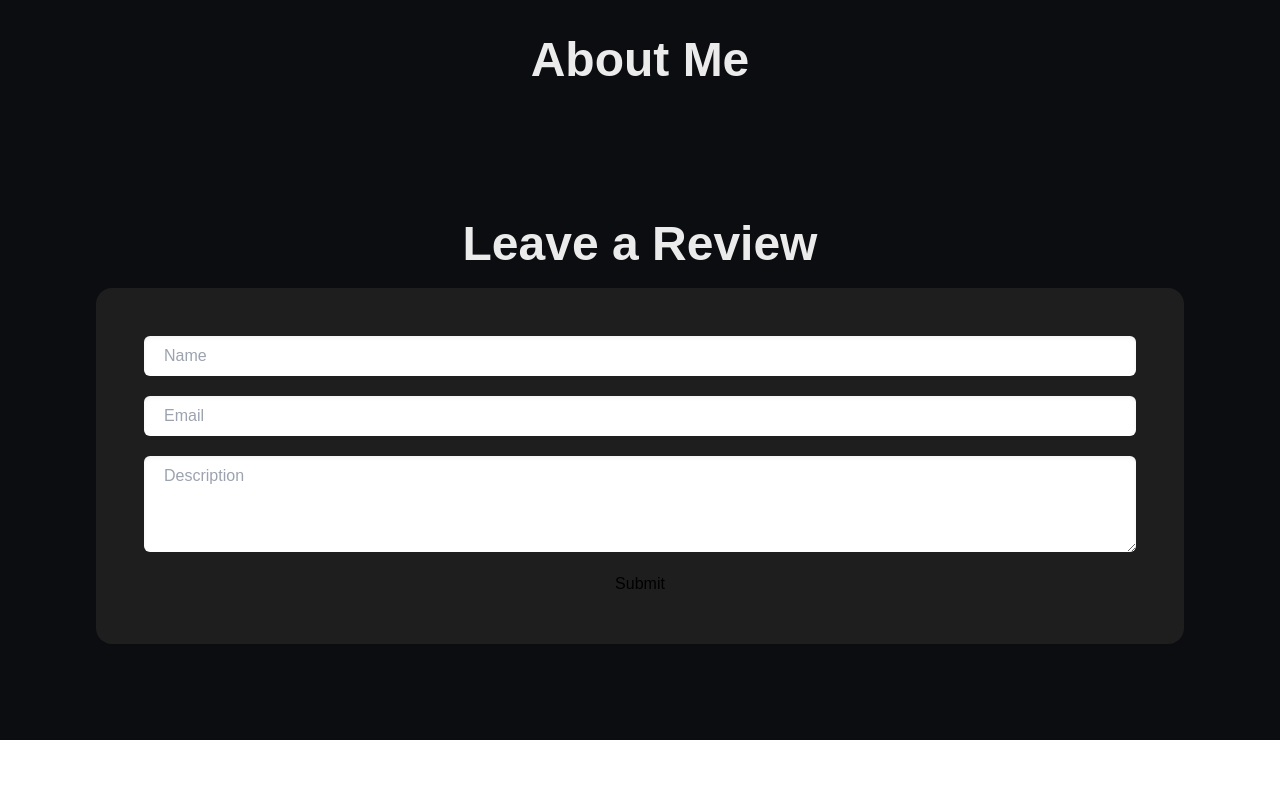
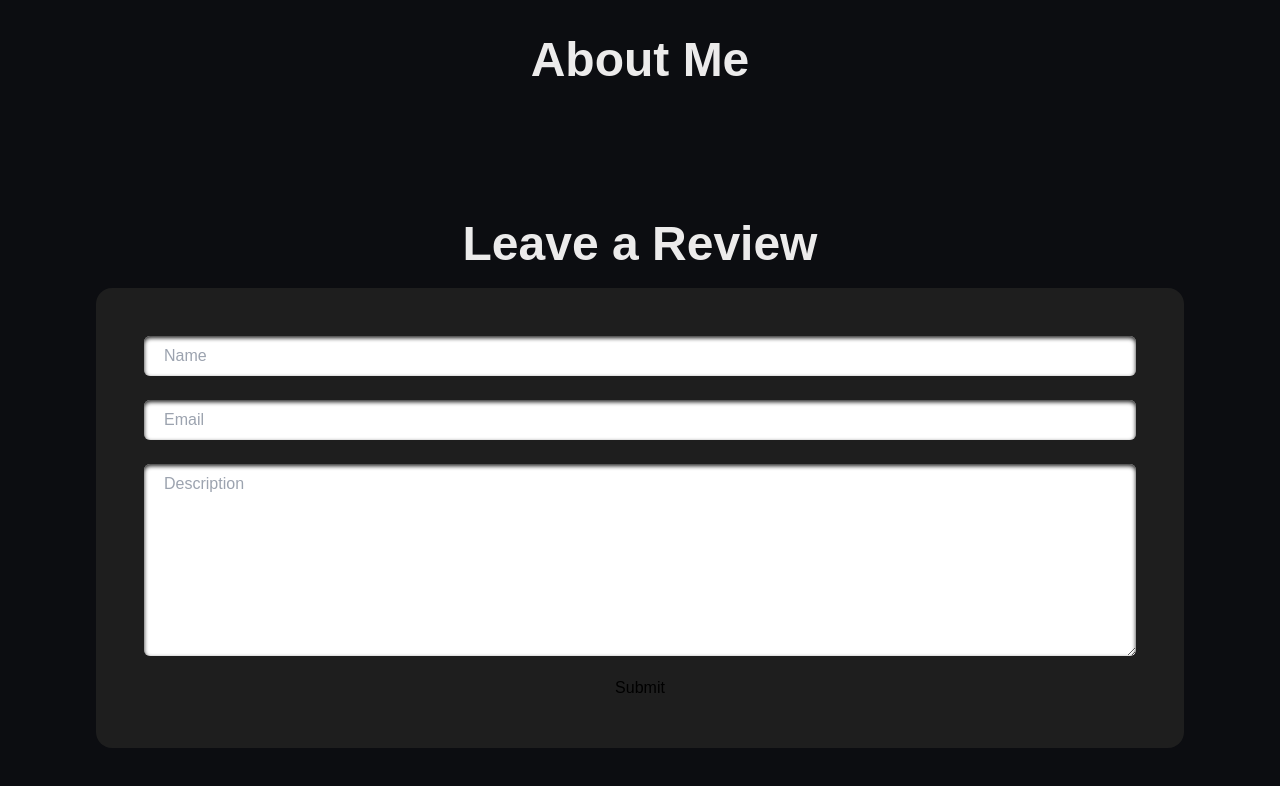
Before and after one commit to AdiKsOnDev/PortfolioWebPage, a React (Create React App) app in the folder front-end/: page / in a window 1280 px wide. Shown: the part 948-1734 px from the top of the page. Before the commit the page ends 1688 px from the top, so only its background shows below. Built offline with nearby package versions, Linux system fonts and the light colour scheme; no server answers.

Commit message:
Review Box Shadow

```diff
--- a/front-end/src/components/Review.js
+++ b/front-end/src/components/Review.js
@@ -15,11 +15,11 @@ function Review() {
             <h1 className="Review text-tertiary font-semibold text-5xl mb-5">Leave a Review</h1>
 
             <form className="flex flex-col justify-center items-center w-full bg-secondary rounded-2xl p-12" onSubmit={handleSubmit}>
-                <input className='w-full rounded-md shadow-inner px-5 py-2 mb-5' type="text" value={name} placeholder='Name' onChange={(e) => setName(e.target.value)} />
+                <input className='w-full rounded-md shadow-secondary shadow-inner px-5 py-2 mb-6' type="text" value={name} placeholder='Name' onChange={(e) => setName(e.target.value)} />
 
-                <input className='w-full rounded-md shadow-inner px-5 py-2 mb-5' type="email" value={email} placeholder='Email' onChange={(e) => setEmail(e.target.value)} />
+                <input className='w-full rounded-md shadow-secondary shadow-inner px-5 py-2 mb-6' type="email" value={email} placeholder='Email' onChange={(e) => setEmail(e.target.value)} />
 
-                <textarea className='w-full rounded-md shadow-inner px-5 py-2 h-24 mb-5' value={description} placeholder='Description' onChange={(e) => setDescription(e.target.value)} />
+                <textarea className='w-full rounded-md shadow-secondary shadow-inner px-5 py-2 h-48 mb-5' value={description} placeholder='Description' onChange={(e) => setDescription(e.target.value)} />
 
                 <button type="submit">Submit</button>
             </form>
```
